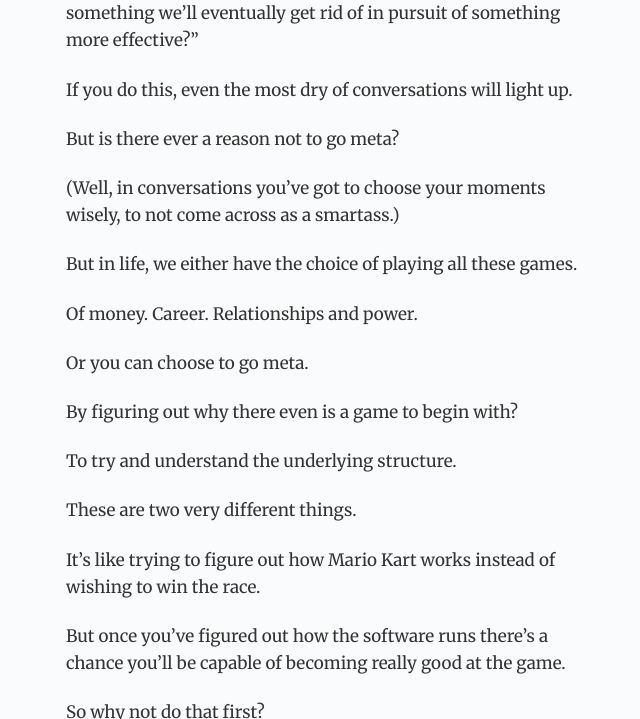
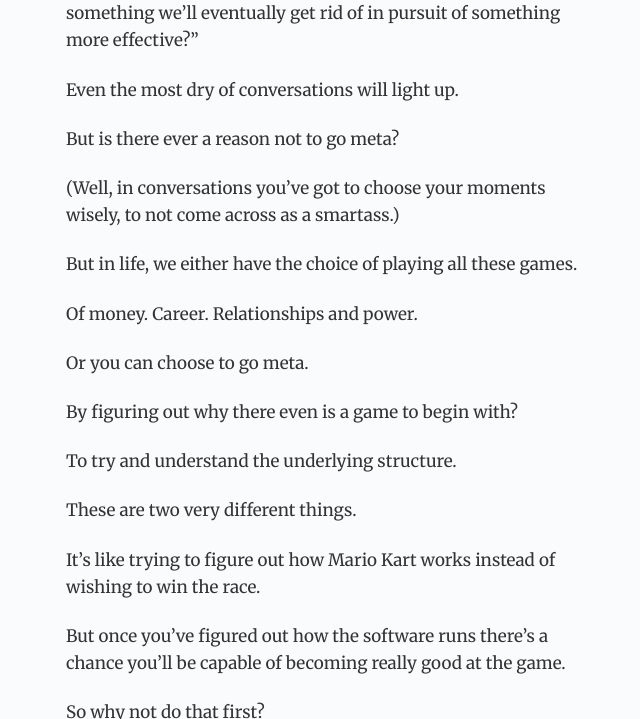
Before and after one commit to gdbroman/broman.blog, a Jekyll site: the page built from _posts/2020/2020-06-15-go-meta-on-your-own-risk.md, in a window 1280 px wide and 900 px high, scrolled down 811 px, cut to the strip 181-900 px from the top of the window. Shown: the whole strip, without its empty margins (174-814 px from the left). Built offline with Jekyll 4.4.1, drawn with Linux system fonts in a browser that asks for light colours; some of the changed text lies outside the part shown.

Commit message:
revision

```diff
--- a/_posts/2020/2020-06-15-go-meta-on-your-own-risk.md
+++ b/_posts/2020/2020-06-15-go-meta-on-your-own-risk.md
@@ -19,7 +19,7 @@ Another dull person: “You’re wrong! My political opinion is far superior!”
 
 You: “Hmm. Do you think politics is a helpful tool for improving society? How would you define it? Is it just being opinionated? In other words, something innate in human nature? Or is it something we’ll eventually get rid of in pursuit of something more effective?”
 
-If you do this, even the most dry of conversations will light up.
+Even the most dry of conversations will light up.
 
 But is there ever a reason not to go meta?
 
```
Also changed, not shown: _posts/2020/2020-05-31-on-doing-good.md (deleted, +0 -30 lines).
